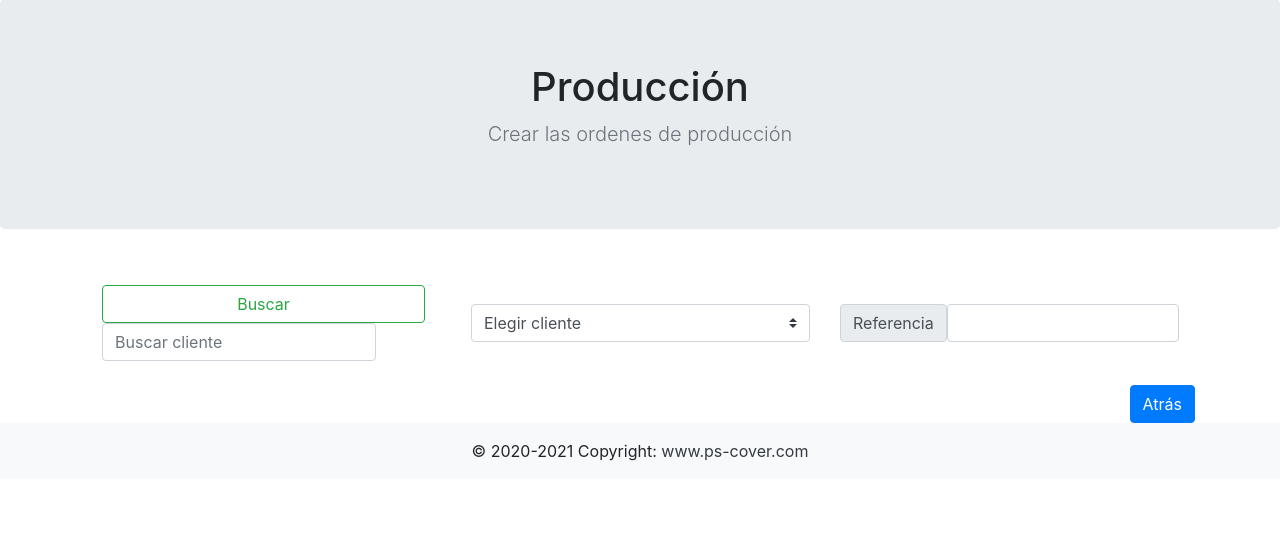
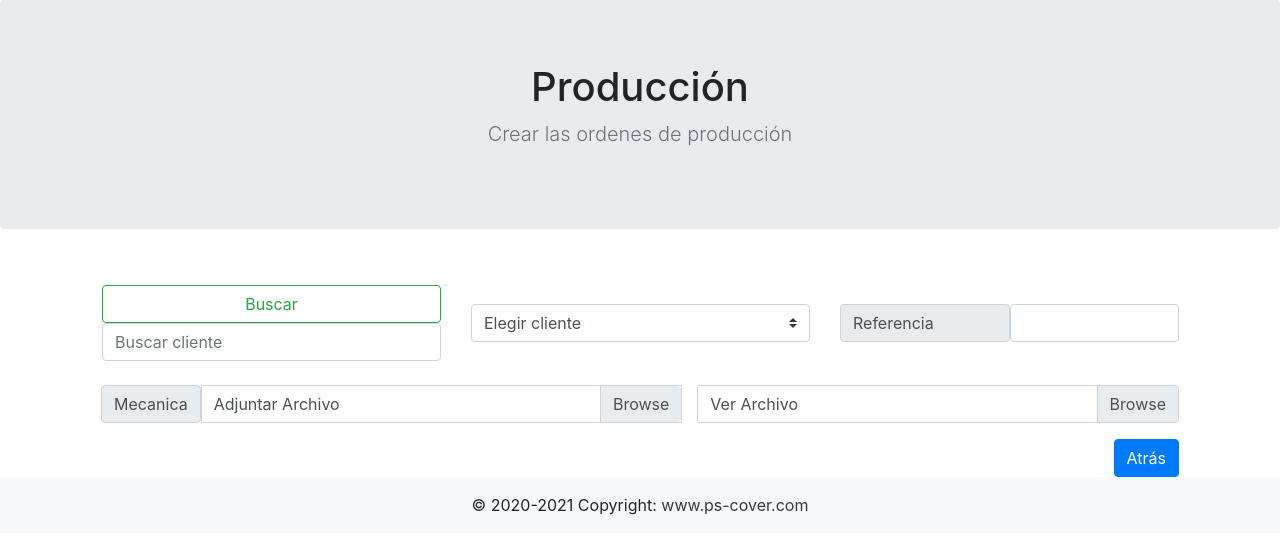
Before and after one commit to santiagosl/produccion, a PHP site: template templates/produccion.html.twig in a window 1280 px wide. Shown: the part 125-679 px from the top of the page. Run offline with PHP 8.4, Linux system fonts and the light colour scheme; the template is opened without the code that fills it, so the values that code supplies are empty; some libraries are stand-ins or nearby versions.

Commit message:
Mecanica

```diff
--- a/templates/produccion.html.twig
+++ b/templates/produccion.html.twig
@@ -14,17 +14,17 @@
     </section>
 
     <main>
-        <div class="container container-fluid p-3 w-60">
+        <div class="container container-fluid p-3">
 
             <nav class="navbar navbar-light row">
-                <div class="col-sm col-12">
+                <div class="col-lg col-12">
                     <form class="form-inline">
-                        <button class="btn btn-outline-success mr-sm-3 col" type="submit">Buscar</button>
-                        <input class="form-control mr-sm-2" type="search" placeholder="Buscar cliente" aria-label="Buscar">
+                        <button class="btn btn-outline-success col" type="submit">Buscar</button>
+                        <input class="form-control col" type="search" placeholder="Buscar cliente" aria-label="Buscar">
                     </form>
                 </div>
 
-                <div class="col-sm col-12">
+                <div class="col-lg col-12">
                     <select class="custom-select mr-3" id="select_costumer">
                         <option selected>Elegir cliente</option>
                         <option value="1">One</option>
@@ -33,21 +33,31 @@
                     </select>
                 </div>
 
-                <div class="col-sm col-12 input-group-prepend">
-                        <span class="input-group-text" id="referencia">Referencia</span>
+                <div class="col-lg col-12 input-group-prepend">
+                        <span class="input-group-text w-100" id="referencia">Referencia</span>
                         <input type="text" class="form-control" aria-label="referencia" aria-describedby="referencia">
                 </div>
             </nav>
         </div>
 
 
+            <div class="container input-group mb-3">
+                    <label class="input-group-text ml-3 w-10">Mecanica</label>
+                <div class="custom-file mr-3">
+                    <input type="file" class="custom-file-input" id="inputGroupFile04">
+                    <label class="custom-file-label" for="inputGroupFile04">Adjuntar Archivo</label>
+                </div>
+                 <div class="custom-file mr-3">
+                    <input type="file" class="custom-file-input" id="inputGroupFile04">
+                    <label class="custom-file-label" for="inputGroupFile04">Ver Archivo</label>
+                </div>
+            </div>
 
 
 
         <div class="container">
             <div class="nav justify-content-end">
-
-                <a class="btn btn-primary"  href="{{ path('resumen')}}" >Atrás</a>
+                <a class="btn btn-primary mr-3"  href="{{ path('resumen')}}" >Atrás</a>
             </div>
         </div>
 
```
